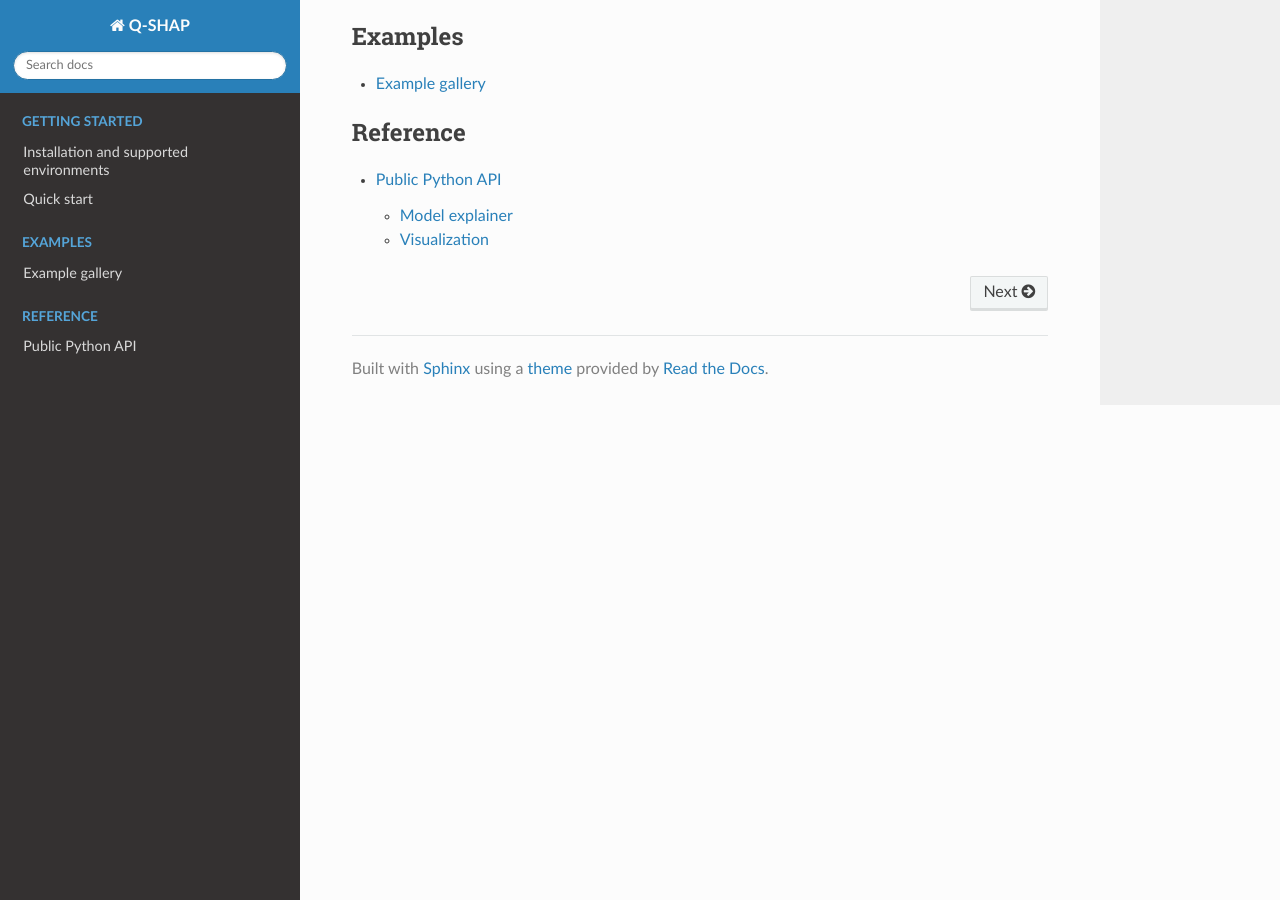
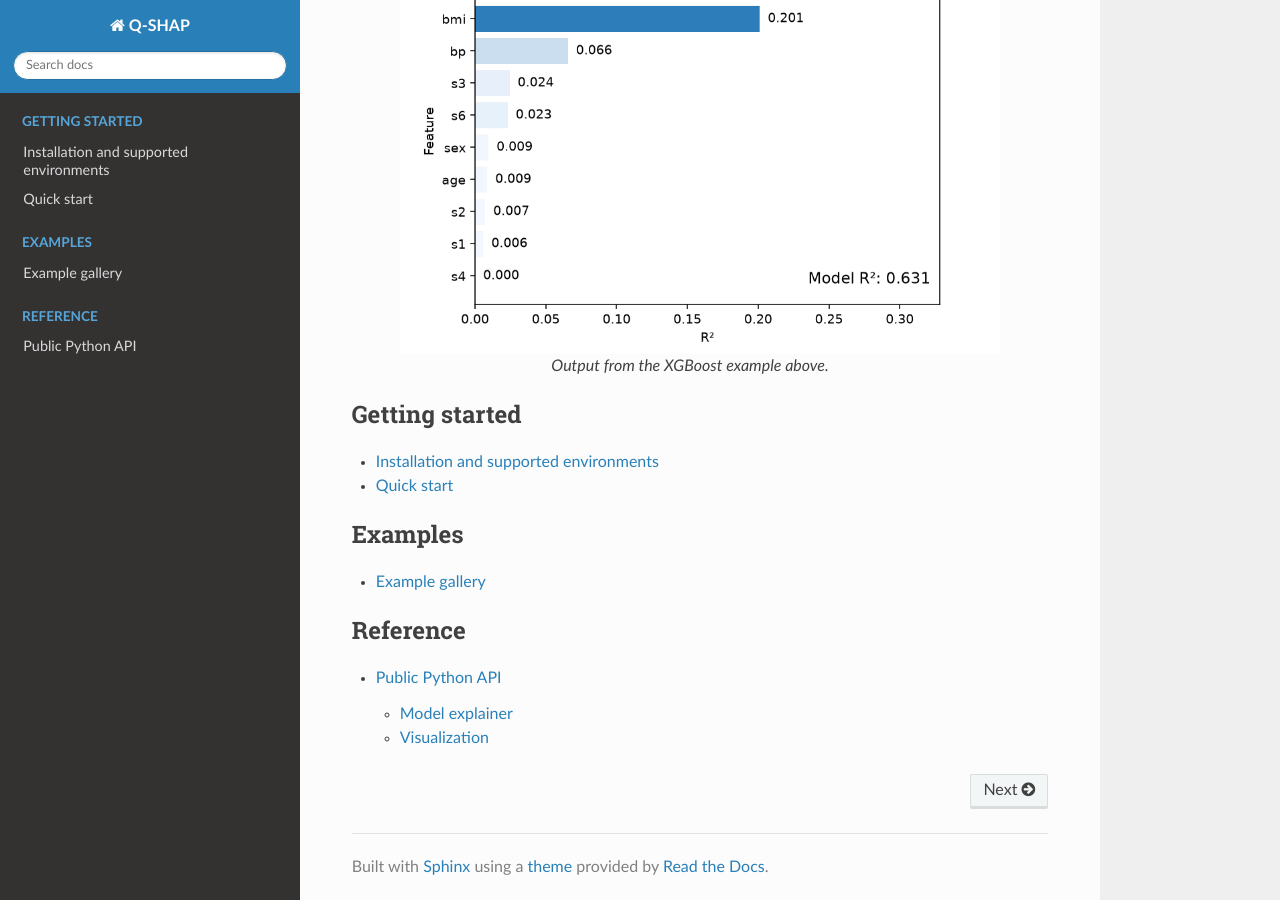
Before and after one commit to catstats/Q-SHAP, a Sphinx documentation site: the page built from docs/index.rst, in a window 1280 px wide and 900 px high, scrolled down 734 px. Built offline with Sphinx 7.4.7 and the Read the Docs theme 3.1.0, drawn with Linux system fonts in a browser that asks for light colours.

Commit message:
Show XGBoost results on the docs homepage

```diff
--- a/docs/index.rst
+++ b/docs/index.rst
@@ -29,6 +29,14 @@ feature contributes to the fitted model's R-squared. See the
    contributions = gazer(model).rsq(X, y, progress_bar=False)
    vis.rsq(contributions, label=X.columns, horizontal=True, xtitle="Feature")
 
+.. figure:: ../figs/xgboost_diabetes_rsq.png
+   :width: 600px
+   :align: center
+   :alt: XGBoost feature contributions on the diabetes data. The largest
+         contributions come from s5 and bmi. The fitted model's R-squared is 0.631.
+
+   Output from the XGBoost example above.
+
 .. toctree::
    :maxdepth: 1
    :caption: Getting started
```
Also changed, not shown: figs/xgboost_diabetes_rsq.png (added), 1 other file.
